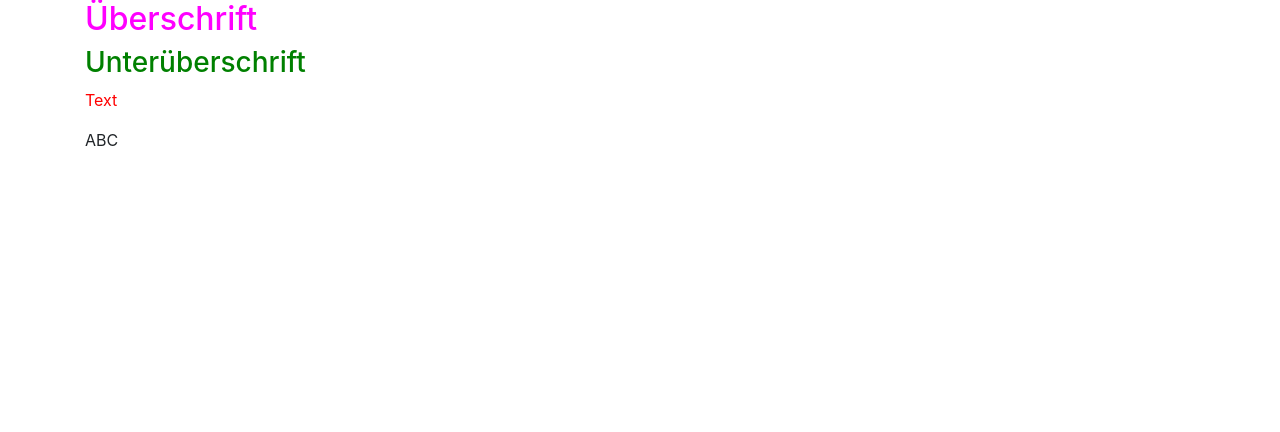
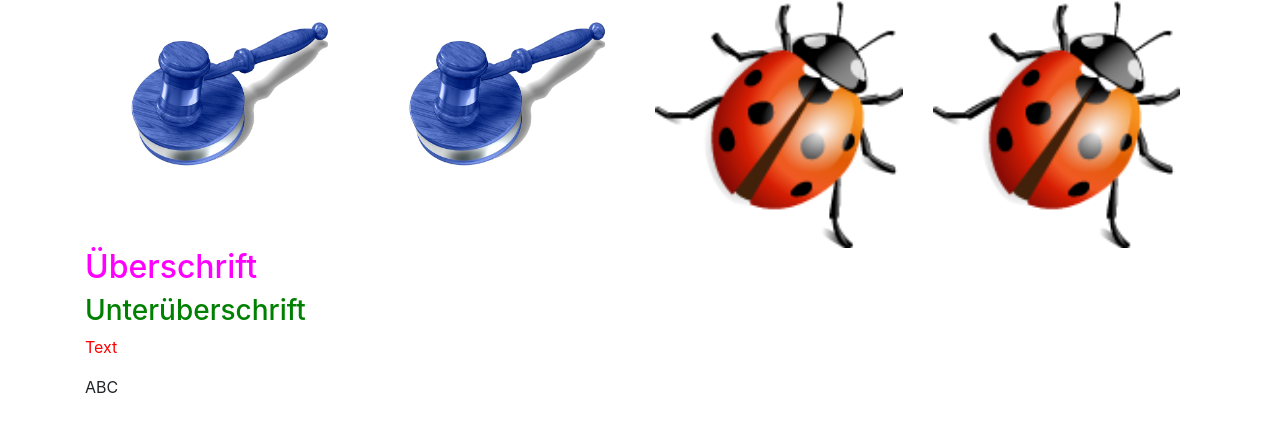
Before and after one commit to raini456/11_DOM, a plain HTML site: page public_html/index.html in a window 1280 px wide. Both pictures are taken after a click on the element "Unterüberschrift". Drawn offline with Linux system fonts and the light colour scheme.

Commit message:
First Commit 29.06.2018

```diff
--- a/public_html/assets/js/custom.js
+++ b/public_html/assets/js/custom.js
@@ -1,10 +1,18 @@
 (function () {
-    var element, headline, subheadline, elementsAll;
+    var element, headline, subheadline, elementsAll, pictures;
     var softWarning = 'fuchsia';
     var lightSuccess = 'green';
     var bigWarning = 'red';
     colorsAll=[softWarning, lightSuccess, bigWarning];
     function init() {
+        pictures = document.querySelectorAll('img');
+        for (var i = 0; i < pictures.length; i++) {
+//            pictures[i].onclick = function () {
+//                this.style.display = 'none';
+//            };
+             pictures[i].onclick=imgOff;
+        }
+        console.log(pictures);
         elementsAll = document.querySelectorAll('p, h2, h3');
         element = document.querySelector('p');
         headline = document.querySelector('h2');
@@ -12,35 +20,46 @@
 //        changeColor(headline, softWarning);
 //        changeColor(element, lightSuccess)
         //changeColor([element, headline, subheadline], [softWarning, lightSuccess,bigWarning]);
-        changeColor(elementsAll,colorsAll);
+        changeColor(elementsAll, colorsAll);
         subheadline.addEventListener('click', changeColor2);
-        headline.addEventListener('click', function(e){
-              document.getElementById('textContainer').innerHTML="Hallo";
-              this.innerHTML="Changed";
+        headline.addEventListener('click', function (e) {
+            document.getElementById('textContainer').innerHTML = "Hallo";
+            this.innerHTML = "Changed";
         });
+
+//        for(var i=0; i<pictures.length;i++){
+//           pictures[i].addEventlistener('click', function(){
+//               this.style.display='none';
+//           });
+//        }
+
         //element = document.querySelectorAll('p'); holt alle <p></p>s
     }
-    function changeColor2(){
-        this.style.color=lightSuccess;
+
+    function imgOff() {
+        this.style.display='none';
+    }
+
+
+    function changeColor2() {
+        this.style.color = lightSuccess;
     }
     function changeColor(xObject, xColor) {
-        if(typeof xObject ==='object' && xObject.length>0){//Prüfen, ob Objekt vorhanden und gefüllt ist
+        if (typeof xObject === 'object' && xObject.length > 0) {//Prüfen, ob Objekt vorhanden und gefüllt ist
             //mit Schleife durchlaufen ...
             var max = xObject.length;
             var min = xColor.length;
-            if(max===min){
-                for(var i=0; i<max;i++){
-                    xObject[i].style.color=xColor[i];
+            if (max === min) {
+                for (var i = 0; i < max; i++) {
+                    xObject[i].style.color = xColor[i];
+                }
+            } else {
+                for (var i = 0; i < max; i++) {
+                    xObject[i] = xColor[0];
                 }
             }
-            else{
-                for(var i=0; i<max;i++){
-                    xObject[i]=xColor[0];
-                }
-            }
-        }
-        else if(typeof xObject === 'object' && xObject.length==='undefined'){
-            xObject.color=lightSuccess;
+        } else if (typeof xObject === 'object' && xObject.length === 'undefined') {
+            xObject.color = lightSuccess;
         }
         //xObject.style.color = xColor;
 //        console.log(xObject.length);
--- a/public_html/index.html
+++ b/public_html/index.html
@@ -33,6 +33,22 @@
     </head>
     <body>
         <div class="container">
+            <div class="container">
+                <div class="row">
+                    <div class="col-3">
+                        <img src="assets/images/hammer.png" style="width:100%" alt=""/>
+                    </div>
+                    <div class="col-3">
+                        <img src="assets/images/hammer.png" style="width:100%" alt=""/>
+                    </div>
+                    <div class="col-3">
+                        <img src="assets/images/marienkaefer-128.png"  style="width:100%" alt=""/>
+                    </div>
+                    <div class="col-3">
+                        <img src="assets/images/marienkaefer-128.png"  style="width:100%" alt=""/>
+                    </div>
+                </div>
+            </div>
             <h2>Überschrift</h2>
             <h3>Unterüberschrift</h3>
             <p>Text</p>
```
Lines whose indentation alone changed are shown as unchanged.
